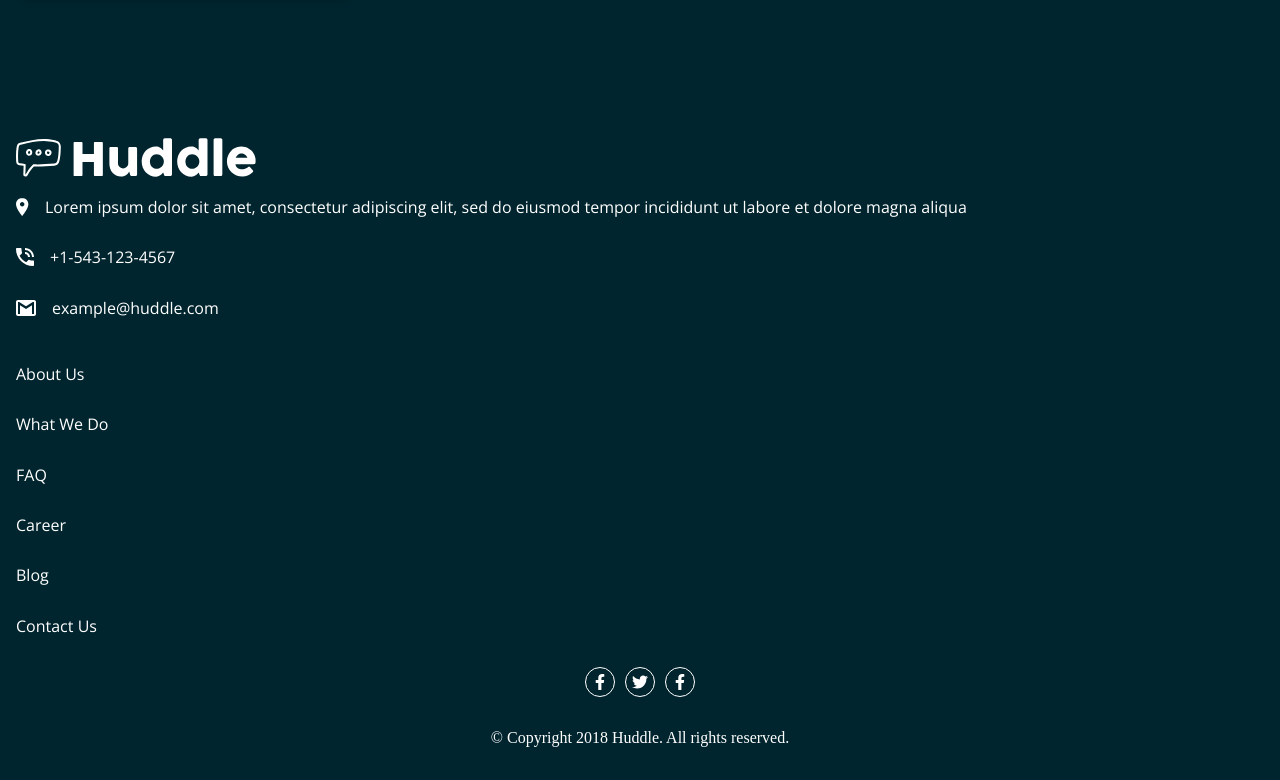
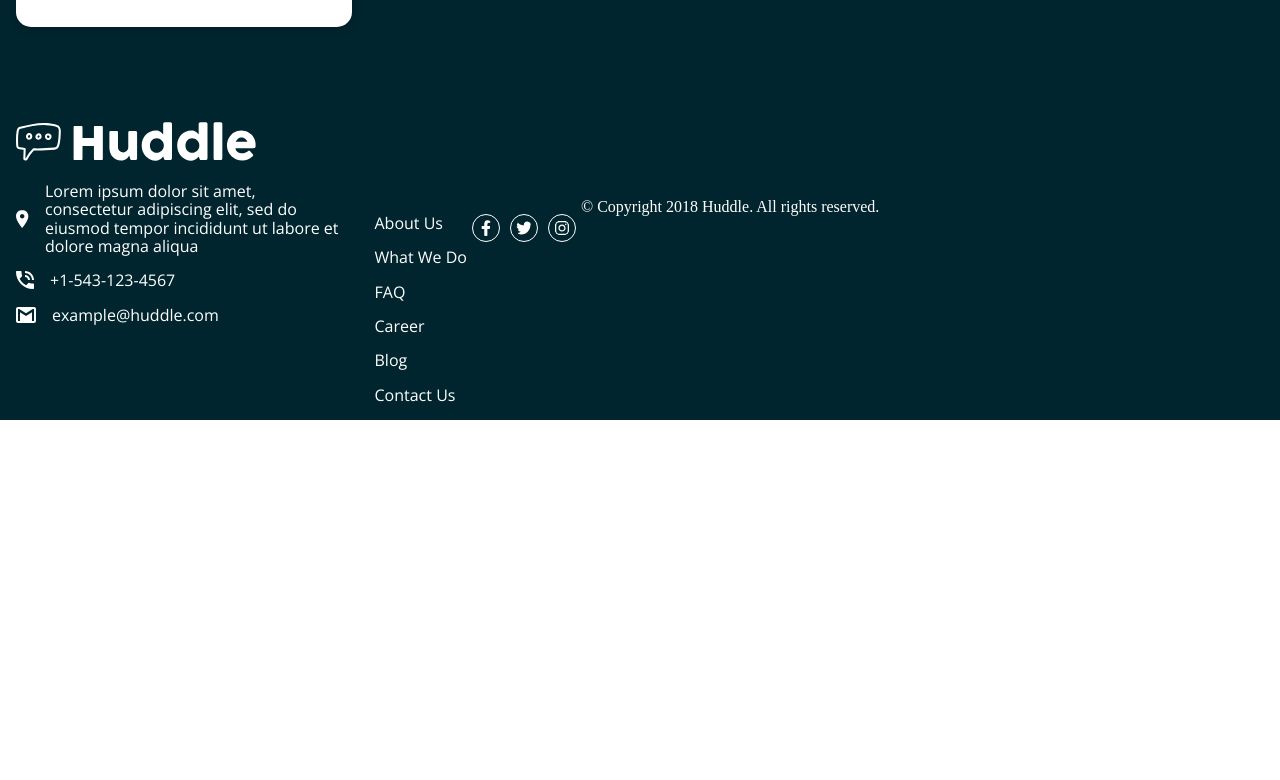
Before and after one commit to jolouie7/huddle-landing-page-challenge, a React (Create React App) app: page / in a window 1280 px wide. Shown: the part 4668-5448 px from the top of the page. After the commit the page ends 5088 px from the top, so only its background shows below. Built offline with nearby package versions, Linux system fonts and the light colour scheme.

Commit message:
update footer

```diff
--- a/src/components/Footer.js
+++ b/src/components/Footer.js
@@ -1,14 +1,21 @@
 import React from 'react';
 import {
   Wrapper,
+  FooterCardContainer,
   FooterContainer,
+  FirstFooterCol,
   IconTextContainer,
+  LogoContainer,
   Logo,
   FooterText,
   InfoList,
+  AllListItems,
   InfoDetail,
+  First3InfoDetail,
+  Second3InfoDetail,
   Icon,
   MediaIconBorder,
+  SocialContainer,
   MediaIconContainer,
   Copyright,
 } from "../styles/FooterStyles";
@@ -16,55 +23,86 @@ import logoImage from "../images/logo.svg";
 import locationIcon from "../images/icon-location.svg";
 import phoneIcon from "../images/icon-phone.svg";
 import emailIcon from "../images/icon-email.svg";
-import { FaFacebookF, FaTwitter } from "react-icons/fa";
+import { FaFacebookF, FaTwitter, FaInstagram } from "react-icons/fa";
 import FooterCard from "./FooterCard";
 
 const Footer = () => {
   return (
     <Wrapper>
+      <FooterCardContainer>
+        <FooterCard />
+      </FooterCardContainer>
+      <LogoContainer>
+        <Logo src={logoImage} />
+      </LogoContainer>
       <FooterContainer>
-        <FooterCard />
-      </FooterContainer>
-      <div>
-        <Logo src={logoImage} />
+        <div style={{display: "inline"}}>
           <IconTextContainer>
-          <Icon src={locationIcon} />
+            <img
+              src={locationIcon}
+              alt="location icon"
+              style={{ color: "white", width: "auto" }}
+            />
             <FooterText>
-            Lorem ipsum dolor sit amet, consectetur adipiscing elit, sed do
-            eiusmod tempor incididunt ut labore et dolore magna aliqua
+              Lorem ipsum dolor sit amet, <br /> consectetur adipiscing elit,
+              sed do <br />
+              eiusmod tempor incididunt ut labore et <br /> dolore magna aliqua
             </FooterText>
           </IconTextContainer>
           <IconTextContainer>
-          <Icon src={phoneIcon} />
+            <img src={phoneIcon} alt="phone icon" style={{ color: "white" }} />
             <FooterText>+1-543-123-4567</FooterText>
           </IconTextContainer>
           <IconTextContainer>
-          <Icon src={emailIcon} />
+            <img src={emailIcon} alt="email icon" style={{ color: "white" }} />
             <FooterText>example@huddle.com</FooterText>
           </IconTextContainer>
+        </div>
         <InfoList>
+          <AllListItems>
             <InfoDetail>About Us</InfoDetail>
             <InfoDetail>What We Do</InfoDetail>
             <InfoDetail>FAQ</InfoDetail>
+          </AllListItems>
+          <AllListItems>
             <InfoDetail>Career</InfoDetail>
             <InfoDetail>Blog</InfoDetail>
             <InfoDetail>Contact Us</InfoDetail>
+          </AllListItems>
         </InfoList>
+        <SocialContainer>
           <MediaIconContainer>
-          <MediaIconBorder>
-            <FaFacebookF style={{ color: "white", padding: "6px" }} />
-          </MediaIconBorder>
-          <MediaIconBorder>
-            <FaTwitter style={{ color: "white", padding: "6px" }} />
-          </MediaIconBorder>
-          <MediaIconBorder>
-            <FaFacebookF style={{ color: "white", padding: "6px" }} />
-          </MediaIconBorder>
+            <FaFacebookF
+              style={{
+                border: "1px white solid",
+                borderRadius: "50%",
+                padding: "5px",
+              }}
+            />
           </MediaIconContainer>
+          <MediaIconContainer>
+            <FaTwitter
+              style={{
+                border: "1px white solid",
+                borderRadius: "50%",
+                padding: "5px",
+              }}
+            />
+          </MediaIconContainer>
+          <MediaIconContainer>
+            <FaInstagram
+              style={{
+                border: "1px white solid",
+                borderRadius: "50%",
+                padding: "5px",
+              }}
+            />
+          </MediaIconContainer>
+        </SocialContainer>
         <Copyright>
           &copy; Copyright 2018 Huddle. All rights reserved.
         </Copyright>
-      </div>
+      </FooterContainer>
     </Wrapper>
   );
 }
--- a/src/styles/FooterCardStyles.js
+++ b/src/styles/FooterCardStyles.js
@@ -18,6 +18,10 @@ export const Wrapper = styled.div`
     padding: 2rem 10rem 0 10rem;
     left: 25%;
     right: 25%;
+    top: -15%;
+  }
+  @media (min-width: 375px) {
+    top: -20%;
   }
 `;
 
--- a/src/styles/FooterStyles.js
+++ b/src/styles/FooterStyles.js
@@ -8,46 +8,137 @@ export const Wrapper = styled.footer`
   position: relative;
   margin-top: 200px;
 
-  @media (min-width: 1440px) {
+  /* @media (min-width: 1440px) {
     display: grid;
-    grid-template-columns: repeat(12, 1fr);
-  }
+    grid-template-columns: repeat(4, 1fr);
+    grid-template-rows: repeat(7, 100px);
+  } */
+`
+
+export const FooterCardContainer = styled.div`
+  text-align: center;
 `
 
 export const FooterContainer = styled.div`
-  /* grid-column: 3/10; */
-  /* max-width: 100%;
-  margin: 0 auto; */
-  text-align: center;
-`
+  display: flex;
+
+  @media (min-width: 1440px) {
+    flex-wrap: wrap;
+    justify-content: space-between;
+    margin-left: 5rem;
+  }
+  @media (max-width: 375px) {
+    flex-direction: column;
+  }
+`;
+
+export const FirstFooterCol = styled.div`
+  /* display: grid;
+  grid-column: 1/2; */
+  margin-bottom: 1rem;
+
+  @media (min-width: 1440px) {
+    margin-left: 5rem;
+  }
+`;
 
 export const IconTextContainer = styled.div`
   display: flex;
   align-items: center;
+
+  @media (min-width: 375px) {
+    /* grid-column: 2/4; */
+    margin-left: 1rem;
+    margin-bottom: 1rem;
+  }
+  @media (min-width: 1440px) {
+    /* grid-column: 2/4; */
+    margin-top: 1rem;
+  }
 `
+
+export const LogoContainer = styled.div`
+  /* grid-column: 1/5;
+  grid-row: 1; */
+
+  @media (min-width: 375px) {
+    margin-left: 1rem;
+    margin-bottom: 1rem;
+  }
+  @media (min-width: 1440px) {
+    width: 100%;
+    margin-left: 5rem;
+  }
+`;
 
 export const Logo = styled.img`
   filter: brightness(0) invert(1);
-  padding-top: 1rem;
-  margin-left: 1rem;
-`
 
-export const FooterText = styled.p`
+  @media (min-width: 1440px) {
+    /* width: 100%; */
+    display: inline-block;
+  }
+`;
+
+export const FooterText = styled.div`
   color: white;
   font-family: ${props => props.theme.fonts[1]};
   padding: 0 1rem;
+
+  /* @media (min-width: 1440px) {
+    padding: 0;
+  } */
 `
 
-export const InfoList = styled.ul`
+export const InfoList = styled.div`
   padding: 0;
+
+  @media (min-width: 375px) {
+    margin-top: 1rem;
+  }
+  @media (min-width: 1440px) {
+    padding: 0;
+    display: flex;
+    display: inline-flex;
+  }
+`
+export const AllListItems = styled.ul`
+  padding: 0;
+  @media (min-width: 375px) {
+    margin-left: 20px;
+  }
+  @media (min-width: 1440px) {
+    margin: 0 10rem 0 0;
+  }
+`;
+
+export const First3InfoDetail = styled.div`
+  padding: 0;
+
+  @media (min-width: 1440px) {
+    /* grid-column: 2/3; */
+    /* grid-row: 1; */
+    margin-left: 5rem;
+  }
 `
 
+export const Second3InfoDetail = styled.div`
+  padding: 0;
+
+  @media (min-width: 1440px) {
+    /* grid-column: 3/4; */
+    margin-left: 5rem;
+  }
+`;
+
 export const InfoDetail = styled.li`
-  font-family: ${props => props.theme.fonts[1]};
+  font-family: ${(props) => props.theme.fonts[1]};
   list-style-type: none;
   color: white;
-  padding: 1rem;
-`
+  @media (min-width: 375px) {
+    margin-top: 1rem;
+  }
+`;
 
 export const Icon = styled.img`
   flex-grow:0;
@@ -60,15 +151,55 @@ export const MediaIconBorder = styled.div`
   border: 1px solid white;
   border-radius: 100%;
   margin: 0 5px;
-`
+  height: fit-content;
+
+  @media (min-width: 1440px) {
+    /* grid-column: 4/5; */
+    grid-row: 2;
+    grid-column: 4/5;
+    /* content fits within the height of the container */
+    height: fit-content;
+    margin-top: 1rem;
+  }
+`;
+
+export const SocialContainer = styled.div`
+  display: flex;
+
+  @media (min-width: 375px) {
+    justify-content: center;
+    margin-top: 2rem;
+  }
+  @media (min-width: 1440px) {
+    padding-right: 75px;
+    /* grid-row: 6/7; */
+    /* grid-column: 4/5; */
+  }
+  /* grid-column: 2/3; */
+`;
+
 
 export const MediaIconContainer = styled.div`
-  display: flex;
-  justify-content: center;
-`
+  /* justify-content: center; */
+  color: white;
 
-export const Copyright = styled.p`
+  @media (min-width: 375px) {
+    padding: 0 5px;
+  }
+  @media (min-width: 1440px) {
+    margin-right: 1rem;
+  }
+`;
+
+export const Copyright = styled.div`
   text-align: center;
   color: white;
   padding: 1rem 0;
-`
+
+  @media (min-width: 1440px) {
+    width: 100%;
+    font-size: 10px;
+    text-align: end;
+    margin-right: 2rem;
+  }
+`;
```
Lines whose indentation alone changed are shown as unchanged.
